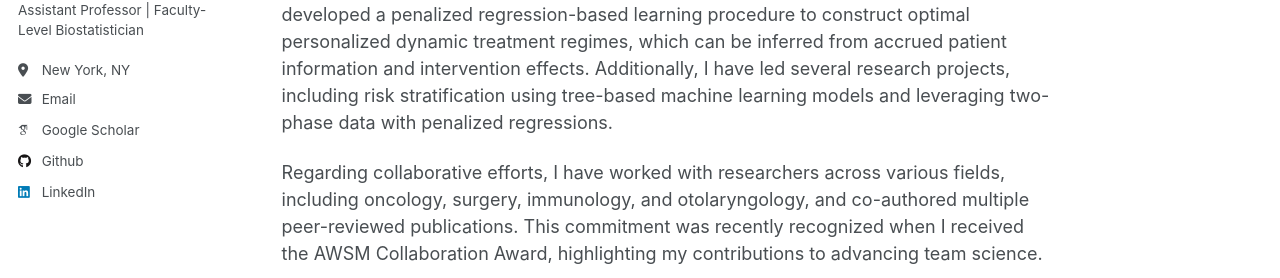
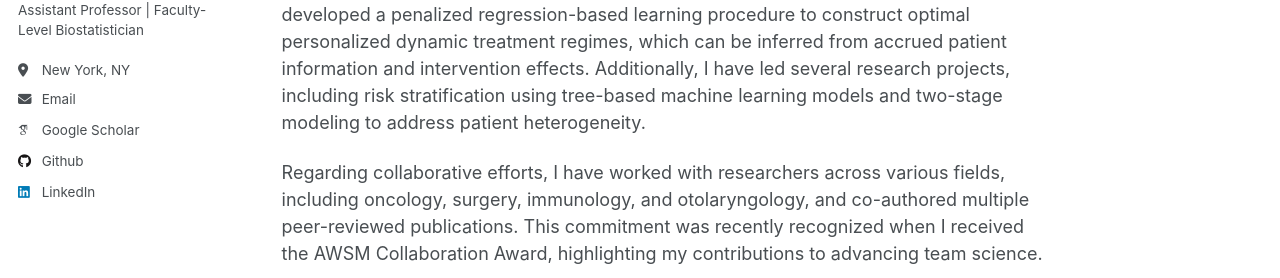
Before and after one commit to oheunj/oheunj.github.io, a Jekyll site: the page built from _pages/about.md, in a window 1280 px wide and 1373 px high. Shown: the part 323-601 px from the top of the window. Built offline with Jekyll 4.4.1, drawn with Linux system fonts in a browser that asks for light colours; some web fonts are replaced; some of the changed text lies outside the part shown.

Commit message:
Update about.md

```diff
--- a/_pages/about.md
+++ b/_pages/about.md
@@ -8,7 +8,7 @@
 ---
 
 ## Research
-My primary research interest lies in the areas of personalized medicine, risk prediction, variable selection, machine learning, effect heterogeneity, and their applications in health sciences. I am dedicated to developing new statistical methodologies and collaborating with other investigators to conduct applied research in biomedical domains. I have developed a penalized regression-based learning procedure to construct optimal personalized dynamic treatment regimes, which can be inferred from accrued patient information and intervention effects. Additionally, I have led several research projects, including risk stratification using tree-based machine learning models and leveraging two-phase data with penalized regressions.
+My primary research interest lies in the areas of personalized medicine, risk prediction, variable selection, machine learning, effect heterogeneity, and their applications in health sciences. I am dedicated to developing new statistical methodologies and collaborating with other investigators to conduct applied research in biomedical domains. I have developed a penalized regression-based learning procedure to construct optimal personalized dynamic treatment regimes, which can be inferred from accrued patient information and intervention effects. Additionally, I have led several research projects, including risk stratification using tree-based machine learning models and two-stage modeling to address patient heterogeneity.
 
 Regarding collaborative efforts, I have worked with researchers across various fields, including oncology, surgery, immunology, and otolaryngology, and co-authored multiple peer-reviewed publications. This commitment was recently recognized when I received the AWSM Collaboration Award, highlighting my contributions to advancing team science.
 
```
